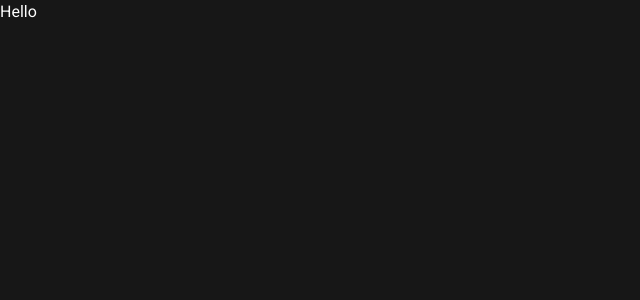
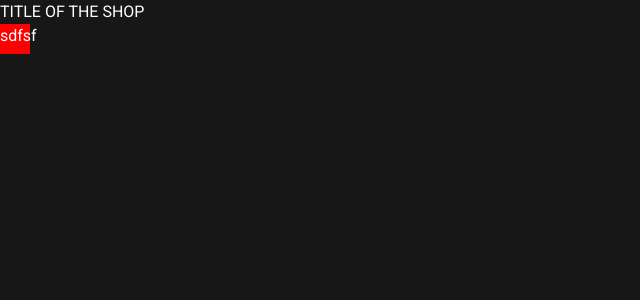
Before and after one commit to rukavyshnykov/inforceShopTask, a React (Vite) app: page / in a window 1280 px wide. Shown: the top 300 px of the page, without its empty margins (0-640 px from the left). Built offline with nearby package versions, Linux system fonts and the light colour scheme.

Commit message:
feature: basic router setup

```diff
--- a/package.json
+++ b/package.json
@@ -13,7 +13,8 @@
   "dependencies": {
     "@fontsource/roboto": "^5.0.13",
     "react": "^18.2.0",
-    "react-dom": "^18.2.0"
+    "react-dom": "^18.2.0",
+    "react-router-dom": "^6.23.1"
   },
   "devDependencies": {
     "@it-incubator/eslint-config": "^1.0.3",
--- a/src/App.tsx
+++ b/src/App.tsx
@@ -1,3 +1,5 @@
+import { Router } from './router'
+
 export function App() {
-  return <div>Hello</div>
+  return <Router />
 }
--- /dev/null
+++ b/src/components/Layout/Layout.module.scss
@@ -0,0 +1,5 @@
+.content {
+  width: 30px;
+  height: 30px;
+  background-color: red;
+}
--- /dev/null
+++ b/src/components/Layout/Layout.tsx
@@ -0,0 +1,14 @@
+import { Outlet } from 'react-router-dom'
+
+import c from './Layout.module.scss'
+
+export const Layout = () => {
+  return (
+    <div>
+      <header>TITLE OF THE SHOP</header>
+      <div className={c.content}>
+        <Outlet />
+      </div>
+    </div>
+  )
+}
--- /dev/null
+++ b/src/pages/ProductList/ProductList.tsx
@@ -0,0 +1,3 @@
+export const ProductList = () => {
+  return <>sdfsf</>
+}
--- /dev/null
+++ b/src/router.tsx
@@ -0,0 +1,20 @@
+import { RouterProvider, createBrowserRouter } from 'react-router-dom'
+
+import { Layout } from './components/Layout/Layout'
+import { ProductList } from './pages/ProductList/ProductList'
+
+const router = createBrowserRouter([
+  {
+    children: [
+      {
+        element: <ProductList />,
+        path: '/',
+      },
+    ],
+    element: <Layout />,
+  },
+])
+
+export const Router = () => {
+  return <RouterProvider router={router} />
+}
```
Also changed, not shown: src/types/models.tsx (added, +19 -0 lines), src/pages/ProductList/ProductList.module.scss (added), 1 other file (tests, documents, lock files or other folders).
